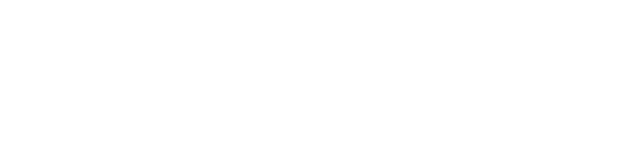
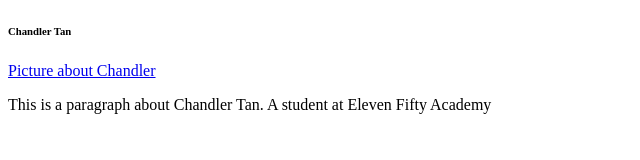
Before and after one commit to chandlert32/TeamGitTwo, a plain HTML site: page index.html in a window 1280 px wide. Shown: the whole page, without its empty margins (0-640 px from the left). Drawn offline with Linux system fonts and the light colour scheme.

Commit message:
Chandlers

```diff
--- a/index.html
+++ b/index.html
@@ -6,6 +6,9 @@
     <title>Here we go again... again</title>
 </head>
 <body>
+    <h6>Chandler Tan</h6>
+    <a href="https://media.istockphoto.com/photos/snowman-picture-id629653980?k=6&m=629653980&s=612x612&w=0&h=Av9A9tm-dYJ09dLNZdZaMl2qnj_ghhkDXO1Ogm2bgeU=">Picture about Chandler</a>
+    <p>This is a paragraph about Chandler Tan. A student at Eleven Fifty Academy</p>
 
 </body>
 </html>
```
